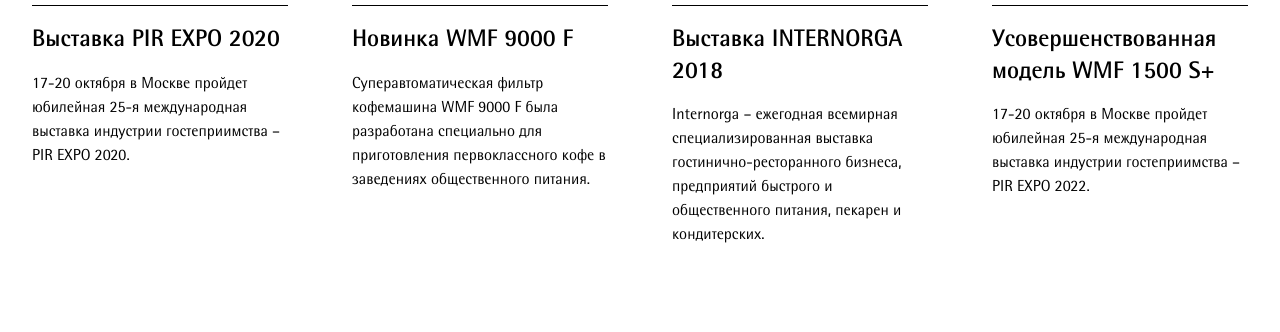
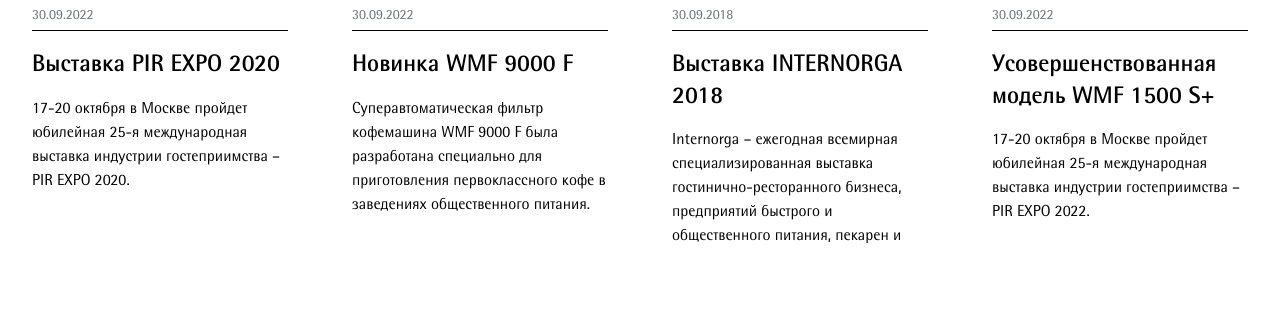
Before and after one commit to DmitriyIskra/IST-html, a plain HTML site: page news.html in a window 1280 px wide. Shown: the part 707-1039 px from the top of the page. Drawn offline with Linux system fonts and the light colour scheme.

Commit message:
карточка новостей- ограничил высоту

```diff
--- a/css/stylesheet.css
+++ b/css/stylesheet.css
@@ -3553,6 +3553,10 @@ img.mfp-img {
       max-height: 680px;
     }
 
+    .page-news .card-text {
+      max-height: 115px;
+      overflow-y: hidden;
+    }
     .news-item {
       padding-top: 1%;
       padding-bottom: 1%;
```
